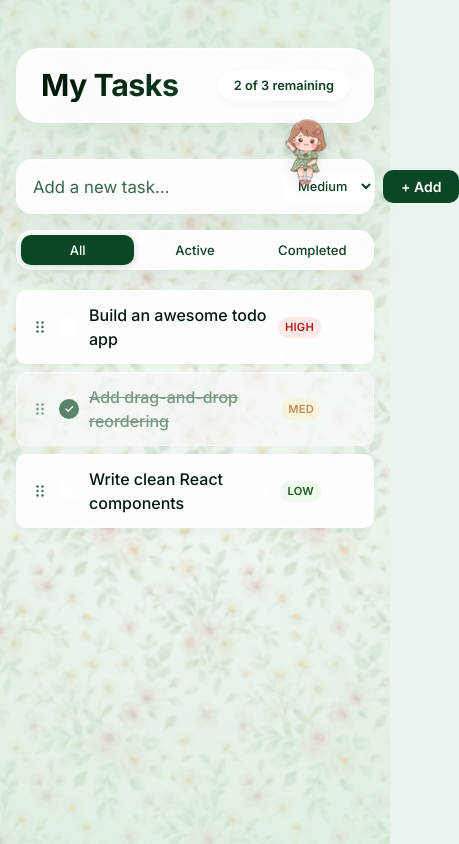
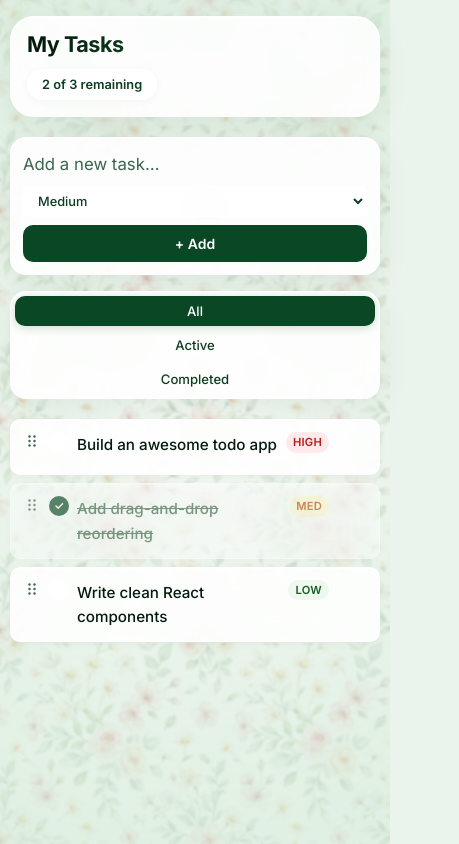
Before and after one commit to himashri13/todo-list, a React (Vite) app: page / in a window 390 px wide. Shown: the whole page, 459 px wide, since content can reach past the window. Built offline with nearby package versions, Linux system fonts and the light colour scheme.

Commit message:
Added new feature

```diff
--- a/src/App.css
+++ b/src/App.css
@@ -1,7 +1,6 @@
 /* ─── App Layout ─────────────────────────────────────────── */
 .app {
-  width: 100%;
-  max-width: 680px; /* Centered, spacious single column layout */
+  width: min(100%, 760px);
   margin: 0 auto;
 }
 
@@ -46,7 +45,7 @@
 }
 
 .header__title {
-  font-size: 1.9rem;
+  font-size: clamp(1.35rem, 3vw, 1.9rem);
   font-weight: 700;
   letter-spacing: -0.5px;
   background: linear-gradient(135deg, var(--color-text) 20%, var(--color-text-2) 100%);
@@ -77,11 +76,12 @@
   background: var(--color-surface);
   border: 1.5px solid var(--color-border);
   border-radius: var(--radius-lg);
-  padding: 10px 10px 10px 16px;  /* restored standard padding */
+  padding: 10px 10px 10px 16px;
   box-shadow: var(--shadow-md);
   backdrop-filter: blur(14px);
   transition: box-shadow var(--transition), border-color var(--transition);
   position: relative;
+  flex-wrap: wrap;
 }
 
 .add-todo:focus-within {
@@ -90,10 +90,11 @@
 }
 
 .add-todo__input {
-  flex: 1;
+  flex: 1 1 220px;
+  min-width: 0;
   border: none;
   background: transparent;
-  font-size: 1.05rem; /* Increased from 0.95rem */
+  font-size: 1.05rem;
   color: var(--color-text);
   padding: 4px 0;
 }
@@ -112,6 +113,7 @@
   background: var(--color-surface-2);
   cursor: pointer;
   transition: border-color var(--transition);
+  flex: 0 1 110px;
 }
 
 .add-todo__select:focus {
@@ -153,10 +155,12 @@
   padding: 4px;
   box-shadow: var(--shadow-md);
   backdrop-filter: blur(14px);
+  flex-wrap: wrap;
 }
 
 .filter-bar__btn {
-  flex: 1;
+  flex: 1 1 0;
+  min-width: 90px;
   padding: 7px 12px;
   font-size: 0.82rem;
   font-weight: 500;
@@ -190,6 +194,12 @@
   font-size: 0.9rem;
 }
 
+@media (max-width: 640px) {
+  .todo-list__empty {
+    padding: 40px 16px;
+  }
+}
+
 .todo-list__empty-icon {
   font-size: 2.5rem;
   margin-bottom: 12px;
@@ -219,6 +229,28 @@
   transition: box-shadow var(--transition), border-color var(--transition), transform var(--transition), opacity var(--transition);
   cursor: default;
   user-select: none;
+}
+
+@media (max-width: 560px) {
+  .todo-item {
+    flex-wrap: wrap;
+    align-items: flex-start;
+    gap: 8px;
+    padding: 12px;
+  }
+
+  .todo-item__body {
+    flex: 1 1 calc(100% - 54px);
+    min-width: 0;
+  }
+
+  .priority-badge {
+    margin-left: auto;
+  }
+
+  .todo-item__delete {
+    opacity: 1;
+  }
 }
 
 .todo-item:hover {
@@ -294,8 +326,8 @@
 }
 
 .todo-item__text {
-  font-size: 1rem;     /* Increased from 0.92rem */
-  font-weight: 500;     /* Increased from 450 */
+  font-size: clamp(0.95rem, 2.3vw, 1rem);
+  font-weight: 500;
   color: var(--color-text);
   cursor: text;
   word-break: break-word;
@@ -362,6 +394,13 @@
   flex-shrink: 0;
 }
 
+@media (max-width: 560px) {
+  .todo-item__delete {
+    width: 30px;
+    height: 30px;
+  }
+}
+
 .todo-item:hover .todo-item__delete {
   opacity: 1;
 }
@@ -370,3 +409,60 @@
   background: var(--color-high-bg);
   color: var(--color-high);
 }
+
+@media (max-width: 700px) {
+  .doll {
+    right: 12px;
+    height: 64px;
+    bottom: calc(100% - 30px);
+  }
+}
+
+@media (max-width: 520px) {
+  .doll {
+    display: none;
+  }
+}
+
+@media (max-width: 640px) {
+  .header {
+    padding: 16px 16px;
+    margin-bottom: 20px;
+  }
+
+  .add-todo {
+    padding: 12px;
+  }
+
+  .add-todo__input {
+    order: 1;
+    flex-basis: 100%;
+  }
+
+  .add-todo__select {
+    order: 2;
+    flex: 1 1 130px;
+  }
+
+  .add-todo__btn {
+    order: 3;
+    flex: 1 1 100%;
+    justify-content: center;
+    padding-block: 10px;
+  }
+}
+
+@media (max-width: 480px) {
+  .filter-bar__btn {
+    flex-basis: 100%;
+  }
+
+  .header {
+    align-items: flex-start;
+    flex-direction: column;
+  }
+
+  .header__meta {
+    align-self: flex-start;
+  }
+}
--- a/src/index.css
+++ b/src/index.css
@@ -131,3 +131,15 @@ ul, ol { list-style: none; }
   align-items: center;
   padding: 48px 16px 80px;
 }
+
+@media (max-width: 640px) {
+  #root {
+    padding: 24px 12px 64px;
+  }
+}
+
+@media (max-width: 480px) {
+  #root {
+    padding: 16px 10px 48px;
+  }
+}
```
